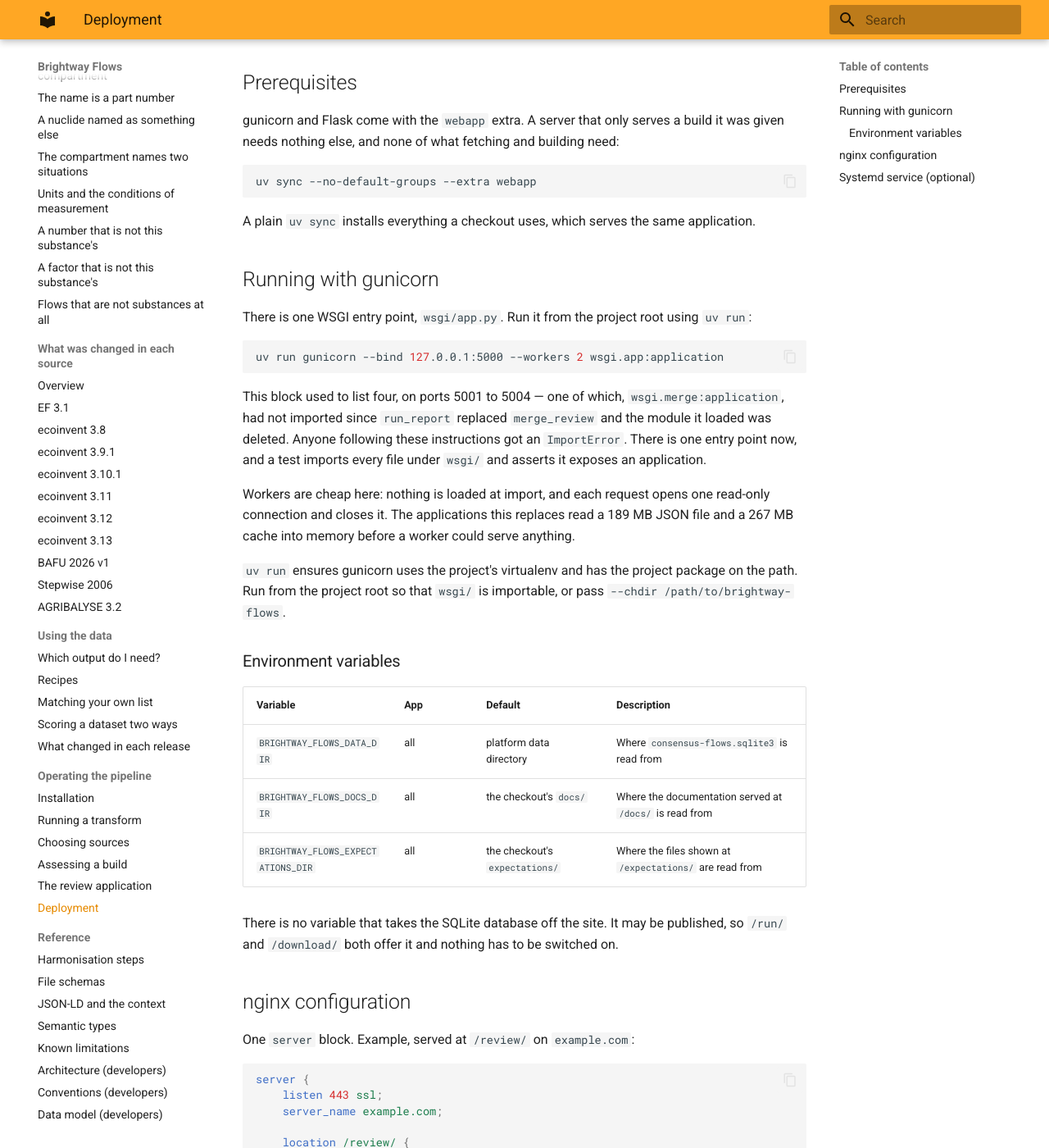
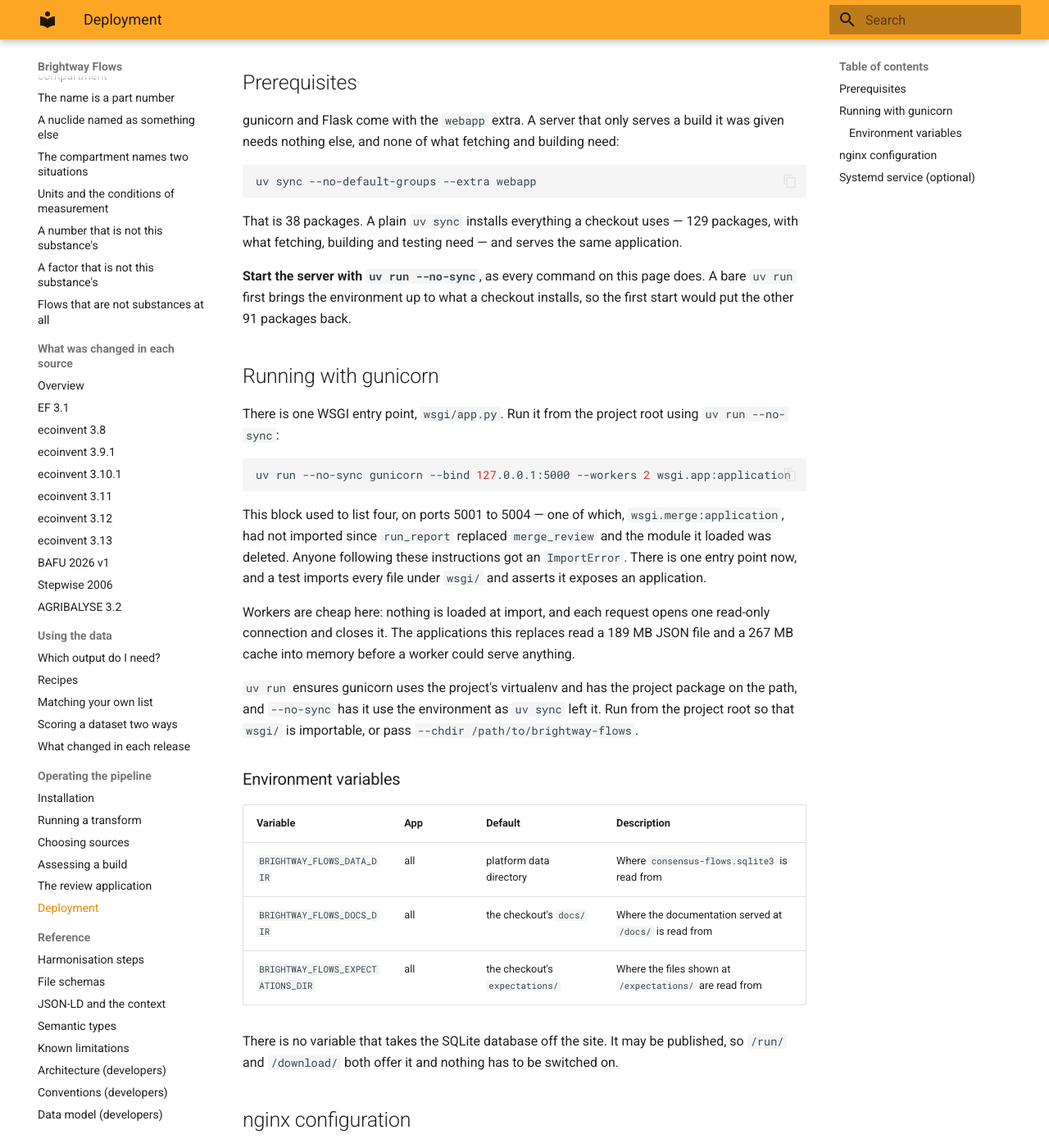
Before and after one commit to brightway-labs/brightway-flows, an MkDocs documentation site: the page built from docs/operating/deployment.md, in a window 1280 px wide and 1400 px high, scrolled down 543 px. Shown: the whole window at 82% size. Built offline with MkDocs 1.6.1 and Material for MkDocs 9.7.7, drawn with Linux system fonts in a browser that asks for light colours; some of the changed text lies outside the part shown.

Commit message:
Start the deployed server with `uv run --no-sync` and name the three installs in the README
The deployment page said to install the `webapp` extra alone and then
start gunicorn with `uv run`, which first brings the environment up to
what a checkout installs: 38 packages after the sync, 129 after the first
start. Every command on the page, the systemd unit included, now runs
with `--no-sync`, and the page says why.

The README said nothing of the three installs. It has the table, with a
link to the installation page, and its review-application section says a
server needs only the `webapp` extra.

````diff
--- a/docs/operating/deployment.md
+++ b/docs/operating/deployment.md
@@ -31,16 +31,21 @@ need:
 uv sync --no-default-groups --extra webapp
 ```
 
-A plain `uv sync` installs everything a checkout uses, which serves the same
-application.
+That is 38 packages. A plain `uv sync` installs everything a checkout uses —
+129 packages, with what fetching, building and testing need — and serves the
+same application.
+
+**Start the server with `uv run --no-sync`**, as every command on this page
+does. A bare `uv run` first brings the environment up to what a checkout
+installs, so the first start would put the other 91 packages back.
 
 ## Running with gunicorn
 
 There is one WSGI entry point, `wsgi/app.py`. Run it from the project root
-using `uv run`:
+using `uv run --no-sync`:
 
 ```bash
-uv run gunicorn --bind 127.0.0.1:5000 --workers 2 wsgi.app:application
+uv run --no-sync gunicorn --bind 127.0.0.1:5000 --workers 2 wsgi.app:application
 ```
 
 This block used to list four, on ports 5001 to 5004 — one of which,
@@ -55,7 +60,8 @@ read-only connection and closes it. The applications this replaces read a
 anything.
 
 `uv run` ensures gunicorn uses the project's virtualenv and has the project
-package on the path. Run from the project root so that `wsgi/` is importable,
+package on the path, and `--no-sync` has it use the environment as `uv sync`
+left it. Run from the project root so that `wsgi/` is importable,
 or pass `--chdir /path/to/brightway-flows`.
 
 ### Environment variables
@@ -106,7 +112,7 @@ After=network.target
 User=www-data
 WorkingDirectory=/path/to/brightway-flows
 Environment=BRIGHTWAY_FLOWS_DATA_DIR=/srv/brightway-flows
-ExecStart=/usr/local/bin/uv run gunicorn \
+ExecStart=/usr/local/bin/uv run --no-sync gunicorn \
     --bind 127.0.0.1:5000 \
     --workers 2 \
     wsgi.app:application
````
Also changed, not shown: README.md (+16 -1 lines).
